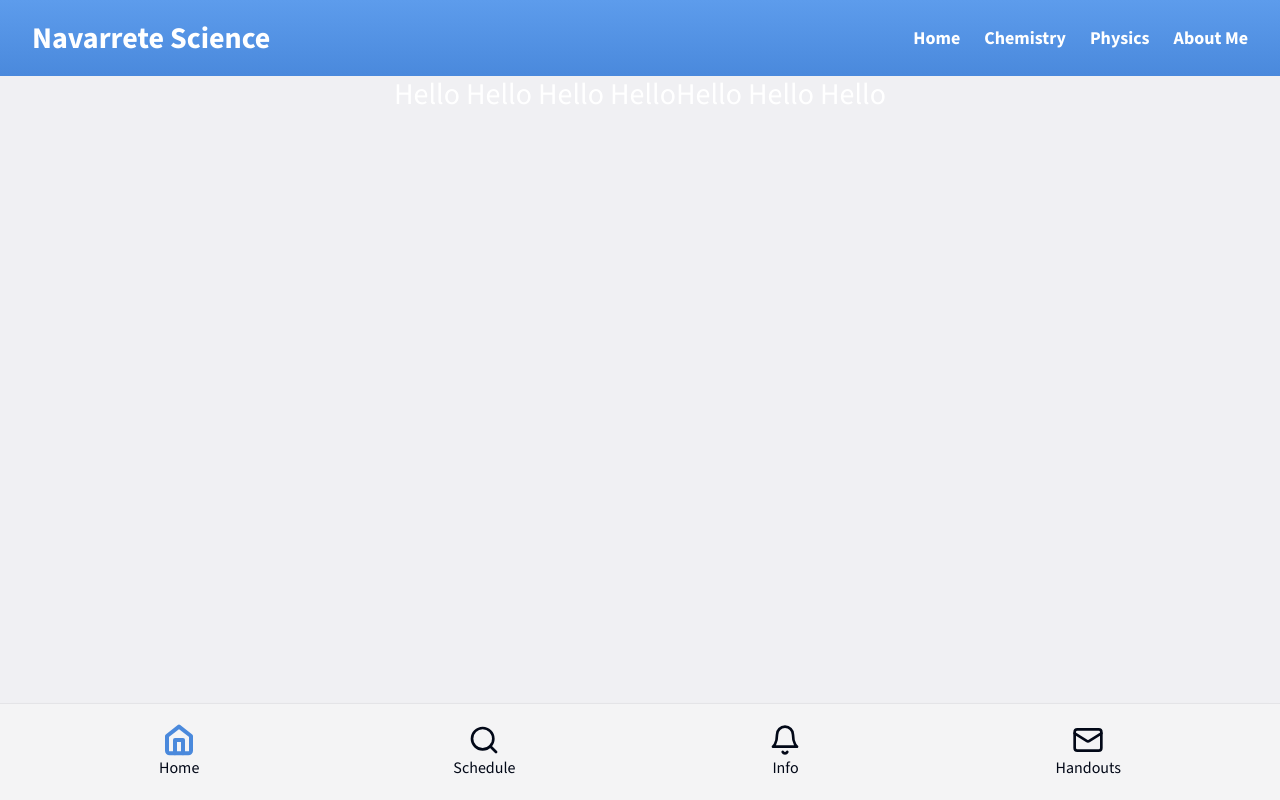
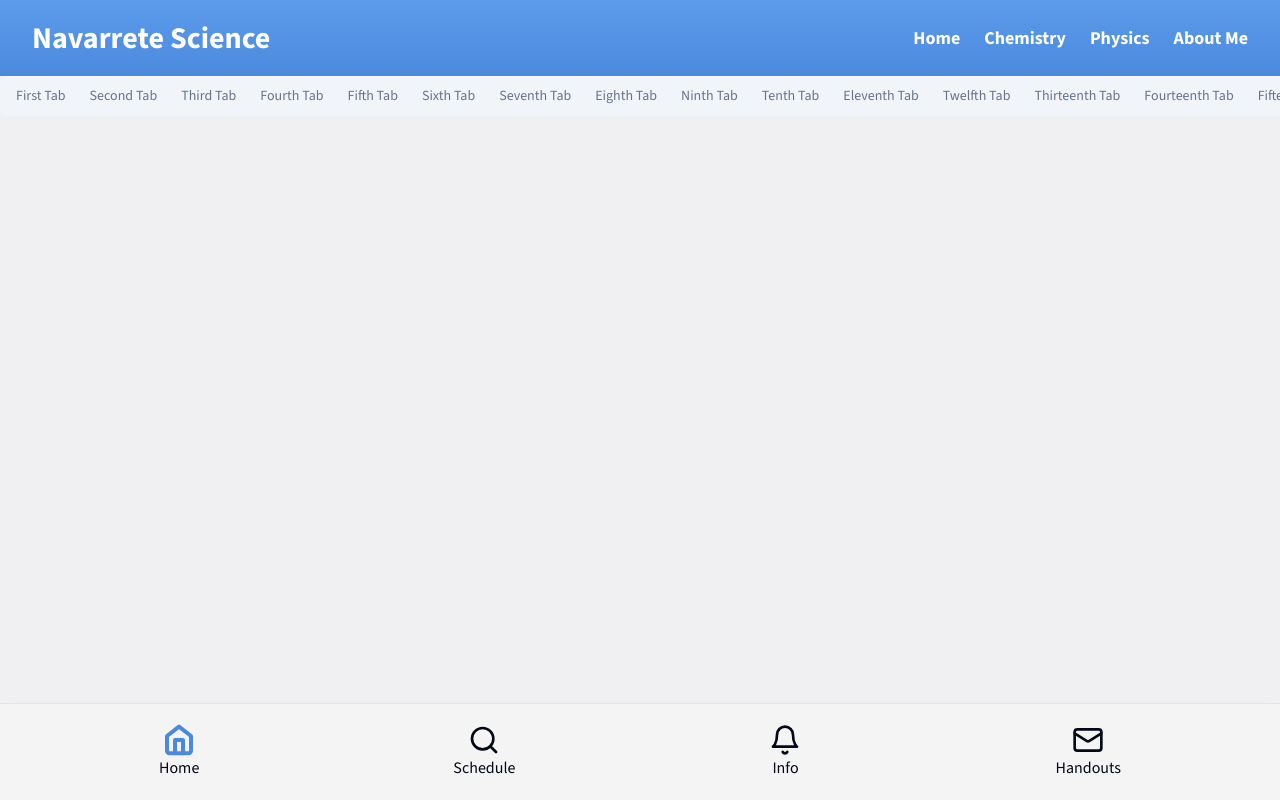
Before and after one commit to navaranks/ns-nextjs, a Next.js app: page /phys-home in a window 1280 px wide. Built offline with nearby package versions, Linux system fonts and the light colour scheme.

Commit message:
Updated Page Metadata

```diff
--- a/app/(chemistry)/chem-handouts/page.tsx
+++ b/app/(chemistry)/chem-handouts/page.tsx
@@ -1,11 +1,14 @@
-"use client";
 
 import React from 'react';
 import HandoutTabs from '@/components/chemistry/handout-tabs';
 import { Card, CardContent, CardHeader, CardTitle, CardDescription } from '@/components/ui/card';
 import UnitTable from './(handouts)/UnitTable';
 import unitsData from './(handouts)/ChemHandoutsList.json';
+import { Metadata } from 'next';
 
+export const metadata: Metadata = {
+  title: 'Chemistry Handouts',
+}
 const ChemHandouts = () => {
   const tabsData = unitsData.map(unit => ({
     id: unit.id,
--- a/app/(chemistry)/chem-home/page.tsx
+++ b/app/(chemistry)/chem-home/page.tsx
@@ -1,16 +1,15 @@
+
 import ChemQuickLinks from '@/components/chemistry/chemquicklinks'
 import IntroMessage from '@/components/chemistry/intromessage'
-import Head from 'next/head'
+import { Metadata } from 'next'
 import React from 'react'
 
-
+export const metadata: Metadata = {
+  title: 'Chemistry Home',
+}
 export default function chemhome() {
   return (
     <div>
-      <Head>
-        <title>Chemistry Home</title>
-        <meta property="og:title" content="Chemistry Home" key="title" />
-      </Head>
       <IntroMessage />
       <ChemQuickLinks />
     </div>
--- a/app/(chemistry)/chem-info/page.tsx
+++ b/app/(chemistry)/chem-info/page.tsx
@@ -11,9 +11,13 @@
   CardHeader,
   CardTitle,
 } from "@/components/ui/card";
+import { Metadata } from "next";
 import Link from "next/link";
 import React from "react";
 
+export const metadata: Metadata = {
+  title: 'Chemistry Info',
+}
 export default function cheminfo() {
   return (
     <main className="flex flex-col px-4 gap-y-4">
--- a/app/(physics)/phys-home/page.tsx
+++ b/app/(physics)/phys-home/page.tsx
@@ -1,9 +1,47 @@
+import { ScrollArea, ScrollBar } from '@/components/ui/scroll-area'
+import { Tabs, TabsList, TabsTrigger } from '@/components/ui/tabs'
+import { Metadata } from 'next'
 import React from 'react'
+
+export const metadata: Metadata = {
+  title: 'Physics Home',
+}
+const tabsHeadList = [
+  { id: 'tab1', value: 'first', label: 'First Tab' },
+  { id: 'tab2', value: 'second', label: 'Second Tab' },
+  { id: 'tab3', value: 'third', label: 'Third Tab' },
+  { id: 'tab4', value: 'fourth', label: 'Fourth Tab' },
+  { id: 'tab5', value: 'fifth', label: 'Fifth Tab' },
+  { id: 'tab6', value: 'sixth', label: 'Sixth Tab' },
+  { id: 'tab7', value: 'seventh', label: 'Seventh Tab' },
+  { id: 'tab8', value: 'eighth', label: 'Eighth Tab' },
+  { id: 'tab9', value: 'ninth', label: 'Ninth Tab' },
+  { id: 'tab10', value: 'tenth', label: 'Tenth Tab' },
+  { id: 'tab11', value: 'eleventh', label: 'Eleventh Tab' },
+  { id: 'tab12', value: 'twelfth', label: 'Twelfth Tab' },
+  { id: 'tab13', value: 'thirteenth', label: 'Thirteenth Tab' },
+  { id: 'tab14', value: 'fourteenth', label: 'Fourteenth Tab' },
+  { id: 'tab15', value: 'fifteenth', label: 'Fifteenth Tab' },
+
+];
 
 export default function page() {
   return (
-    <div className='px-auto'>
-      <h1 className='text-3xl text-center text-white text-balance'>Hello Hello Hello HelloHello Hello Hello</h1>
+    <Tabs>
+      <div className='px-auto'>
+      <ScrollArea>
+        <div className="w-full relative h-10">
+          <TabsList className="flex absolute h-10">
+            {tabsHeadList.map(({ id, value, label }) => (
+              <TabsTrigger key={id} value={value}>
+                {label}
+              </TabsTrigger>
+            ))}
+          </TabsList>
+        </div>
+        <ScrollBar orientation="horizontal" />
+      </ScrollArea>
     </div>
+    </Tabs>
   )
 }
--- a/components/chemistry/handout-tabs.tsx
+++ b/components/chemistry/handout-tabs.tsx
@@ -1,3 +1,4 @@
+"use client";
 import React, { useEffect, useState, useRef } from "react";
 import { Select, SelectTrigger, SelectValue, SelectContent, SelectItem, SelectGroup, SelectLabel } from "../ui/select";
 import { ScrollArea } from "../ui/scroll-area";
--- a/components/mainnav.tsx
+++ b/components/mainnav.tsx
@@ -8,11 +8,13 @@
   HomeIcon,
   MenuIcon,
   SatelliteIcon,
+  SunIcon,
   UserIcon,
 } from "lucide-react";
 import { Drawer, DrawerContent, DrawerTrigger } from "./ui/drawer";
 import { useMediaQuery } from "@/hooks/use-media-query";
 import { Card, CardContent, CardHeader, CardTitle } from "./ui/card";
+import { Switch } from "./ui/switch";
 
 export default function MainNav({ bgColor = "bg-white" }) {
   const menus = [
@@ -71,7 +73,7 @@
                   <MenuIcon color="white" />
                 </button>
               </DrawerTrigger>
-              <DrawerContent className="p-4">
+              <DrawerContent className="p-4 justify-between">
                 <Card className="drop-shadow-lg border-none">
                   <CardHeader>
                     <CardTitle>Navigation</CardTitle>
@@ -101,6 +103,17 @@
                     </ul>
                   </CardContent>
                 </Card>
+                <Card>
+                  <CardContent>
+                    <div className="flex items-center justify-between ">
+                      <div className="flex items-center ">
+                        <SunIcon color="yellow"  />
+                        <span className="ml-2">Dark Mode</span>
+                      </div>
+                      <Switch />
+                    </div>
+                  </CardContent>
+                </Card>
               </DrawerContent>
             </Drawer>
           )}
--- /dev/null
+++ b/components/ui/switch.tsx
@@ -0,0 +1,29 @@
+"use client"
+
+import * as React from "react"
+import * as SwitchPrimitives from "@radix-ui/react-switch"
+
+import { cn } from "@/lib/utils"
+
+const Switch = React.forwardRef<
+  React.ElementRef<typeof SwitchPrimitives.Root>,
+  React.ComponentPropsWithoutRef<typeof SwitchPrimitives.Root>
+>(({ className, ...props }, ref) => (
+  <SwitchPrimitives.Root
+    className={cn(
+      "peer inline-flex h-6 w-11 shrink-0 cursor-pointer items-center rounded-full border-2 border-transparent transition-colors focus-visible:outline-none focus-visible:ring-2 focus-visible:ring-ring focus-visible:ring-offset-2 focus-visible:ring-offset-background disabled:cursor-not-allowed disabled:opacity-50 data-[state=checked]:bg-primary data-[state=unchecked]:bg-input",
+      className
+    )}
+    {...props}
+    ref={ref}
+  >
+    <SwitchPrimitives.Thumb
+      className={cn(
+        "pointer-events-none block h-5 w-5 rounded-full bg-background shadow-lg ring-0 transition-transform data-[state=checked]:translate-x-5 data-[state=unchecked]:translate-x-0"
+      )}
+    />
+  </SwitchPrimitives.Root>
+))
+Switch.displayName = SwitchPrimitives.Root.displayName
+
+export { Switch }
--- a/package.json
+++ b/package.json
@@ -14,6 +14,7 @@
     "@radix-ui/react-scroll-area": "^1.0.5",
     "@radix-ui/react-select": "^2.0.0",
     "@radix-ui/react-slot": "^1.0.2",
+    "@radix-ui/react-switch": "^1.0.3",
     "@radix-ui/react-tabs": "^1.0.4",
     "@sanity/image-url": "^1.0.2",
     "@sanity/vision": "^3.30.1",
```
Also changed, not shown: 1 other file (tests, documents, lock files or other folders).
